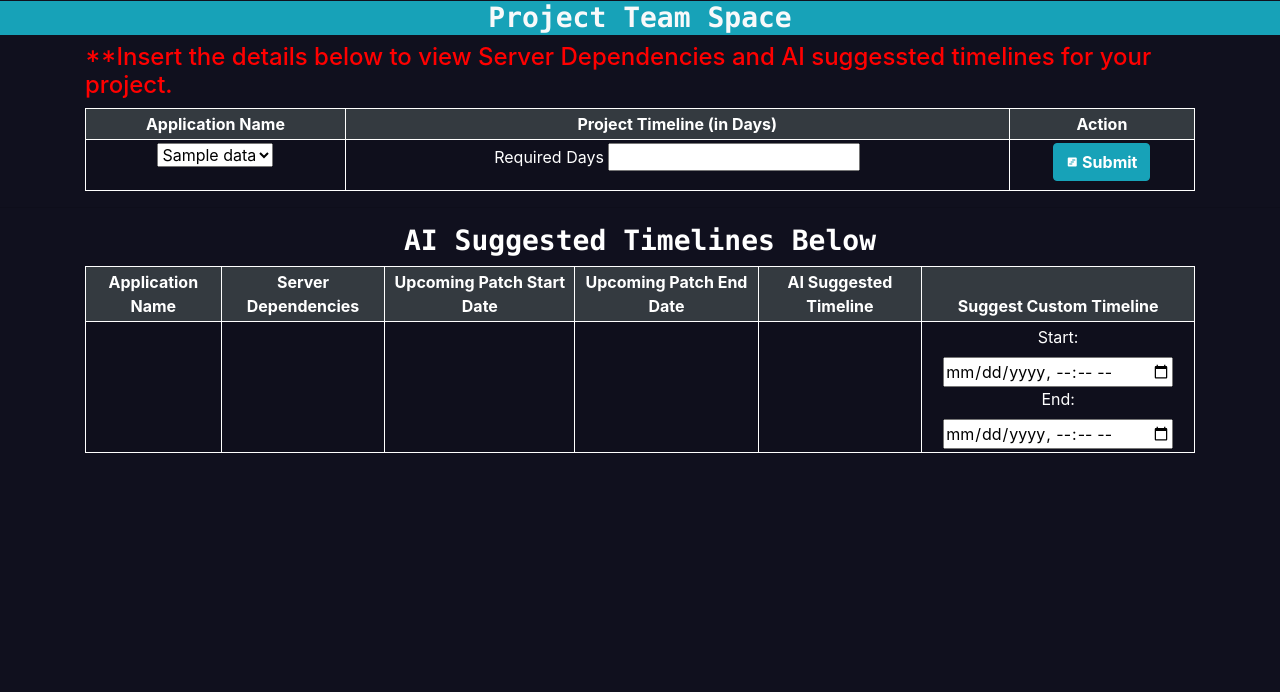
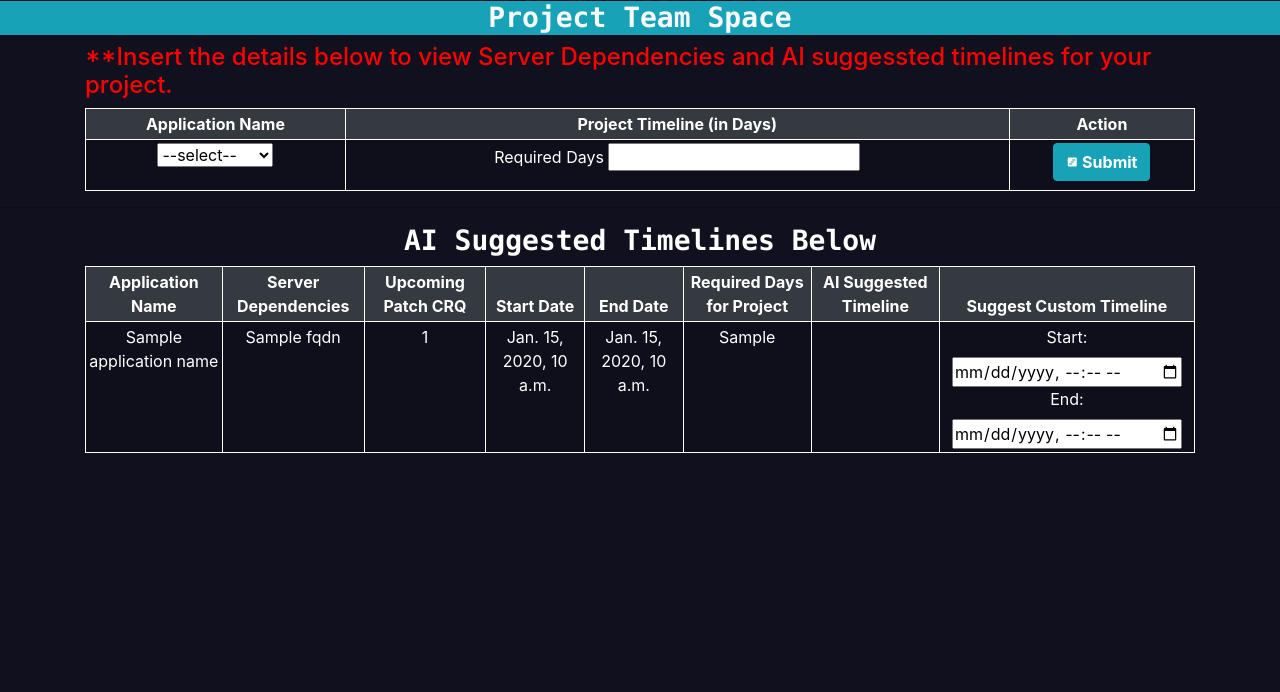
Before and after one commit to kundua1/POC-CRQ-Intelligence, a Django app: template crq_project/crq_app/templates/crq_app/project_team_view.html in a window 1280 px wide. Shown: the part 56-748 px from the top of the page. Run offline with Django 5.2, Linux system fonts and the light colour scheme; the template is opened without the code that fills it: most values are stand-ins (such as "Sample title", 1, 10 or a date in 2020); some libraries are stand-ins or nearby versions.

Commit message:
project team view updates

```diff
--- a/crq_project/crq_app/templates/crq_app/project_team_view.html
+++ b/crq_project/crq_app/templates/crq_app/project_team_view.html
@@ -47,6 +47,7 @@
                     <tr>
                         <td style="text-align: center; border: 1px solid white; padding: 3px;">
                             <select id="application_name", name="application_name">
+                                <option value = "select">--select--</option>
                                 {% if wintel_unique_apps_data %}
                                     {% for data in wintel_unique_apps_data %}
                                         <option value = "{{data.Application_Name}}">{{ data.Application_Name }}</option>
@@ -80,25 +81,40 @@
                     <tr>
                         <th style="text-align: center; border: 1px solid white; padding: 3px;">Application Name</th>
                         <th style="text-align: center; border: 1px solid white; padding: 3px;">Server Dependencies</th>
-                        <th style="text-align: center; border: 1px solid white; padding: 3px;">Upcoming Patch Start Date</th>
-                        <th style="text-align: center; border: 1px solid white; padding: 3px;">Upcoming Patch End Date</th>
+                        <th style="text-align: center; border: 1px solid white; padding: 3px;">Upcoming Patch CRQ</th>
+                        <th style="text-align: center; border: 1px solid white; padding: 3px;">Start Date</th>
+                        <th style="text-align: center; border: 1px solid white; padding: 3px;">End Date</th>
+                        <th style="text-align: center; border: 1px solid white; padding: 3px;">Required Days for Project</th>
                         <th style="text-align: center; border: 1px solid white; padding: 3px;">AI Suggested Timeline</th>
                         <th style="text-align: center; border: 1px solid white; padding: 3px;">Suggest Custom Timeline</th>
                     </tr>
                 </thead>
                 <tbody>
                     <tr>
+                        <td style="text-align: center; border: 1px solid white; padding: 3px; color: white;">{{ application_name }}</td>
+                        <td style="text-align: center; border: 1px solid white; padding: 3px; color: white;">
+                            {% for data in server_dependency_data %}
+                                <p>{{ data.FQDN }}</p>
+                            {% endfor %}
+                        </td>
+                        <td style="text-align: center; border: 1px solid white; padding: 3px; color: white;">
+                            {% for data in upcoming_crq_data %}
+                                {{ data.CRQ_Number}}
+                            {% endfor %}
+                        </td>
+                        <td style="text-align: center; border: 1px solid white; padding: 3px; color: white;">
+                            {% for data in upcoming_crq_data %}
+                                {{ data.Start_Date_Time}}
+                            {% endfor %}
+                        </td>
+                        <td style="text-align: center; border: 1px solid white; padding: 3px; color: white;">
+                            {% for data in upcoming_crq_data %}
+                                {{ data.End_Date_Time}}
+                            {% endfor %}
+                        </td>
+                        <td style="text-align: center; border: 1px solid white; padding: 3px; color: white;">{{ project_required_days }}</td>
                         <td style="text-align: center; border: 1px solid white; padding: 3px; color: white;"></td>
-                        {% comment %} {% for data in server_dependency_data %} {% endcomment %}
-                            <td style="text-align: center; border: 1px solid white; padding: 3px; color: white;"></td>
-                        {% comment %} {% endfor %} {% endcomment %}
-                        <td style="text-align: center; border: 1px solid white; padding: 3px;">
-                        </td>
-                        <td style="text-align: center; border: 1px solid white; padding: 3px;">
-                        </td>
-                        <td style="text-align: center; border: 1px solid white; padding: 3px;">
-                        </td>
-                        <td style="text-align: center; border: 1px solid white; padding: 3px;">
+                        <td style="text-align: center; border: 1px solid white; padding: 3px; color: white;">
                             <label for="custom_start_timeline_suggesstion" style="color: white;">Start:</label>
                             <input type="datetime-local" id="custom_start_timeline_suggesstion" name="custom_start_timeline_suggesstion">
                             <br>
@@ -112,6 +128,7 @@
     </div>
     {% comment %} Output Table Ends Here {% endcomment %}
 
+    <br>
 
     {% comment %} Import footer {% endcomment %}
     <footer class="bg-dark text-center text-lg-start my-0 py-1 fixed-bottom text-light">
```
Also changed, not shown: crq_project/crq_app/views.py (+13 -5 lines).
